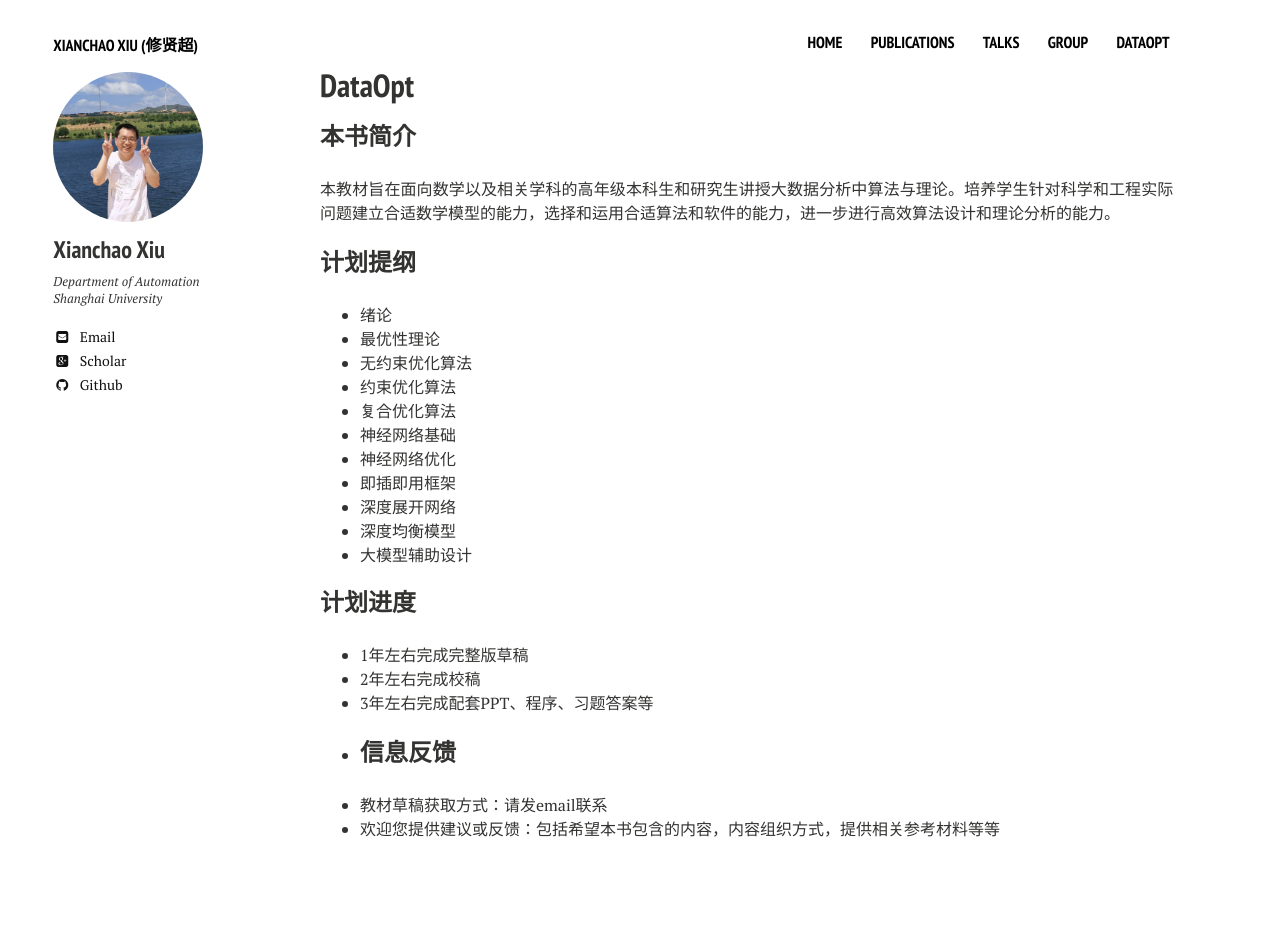
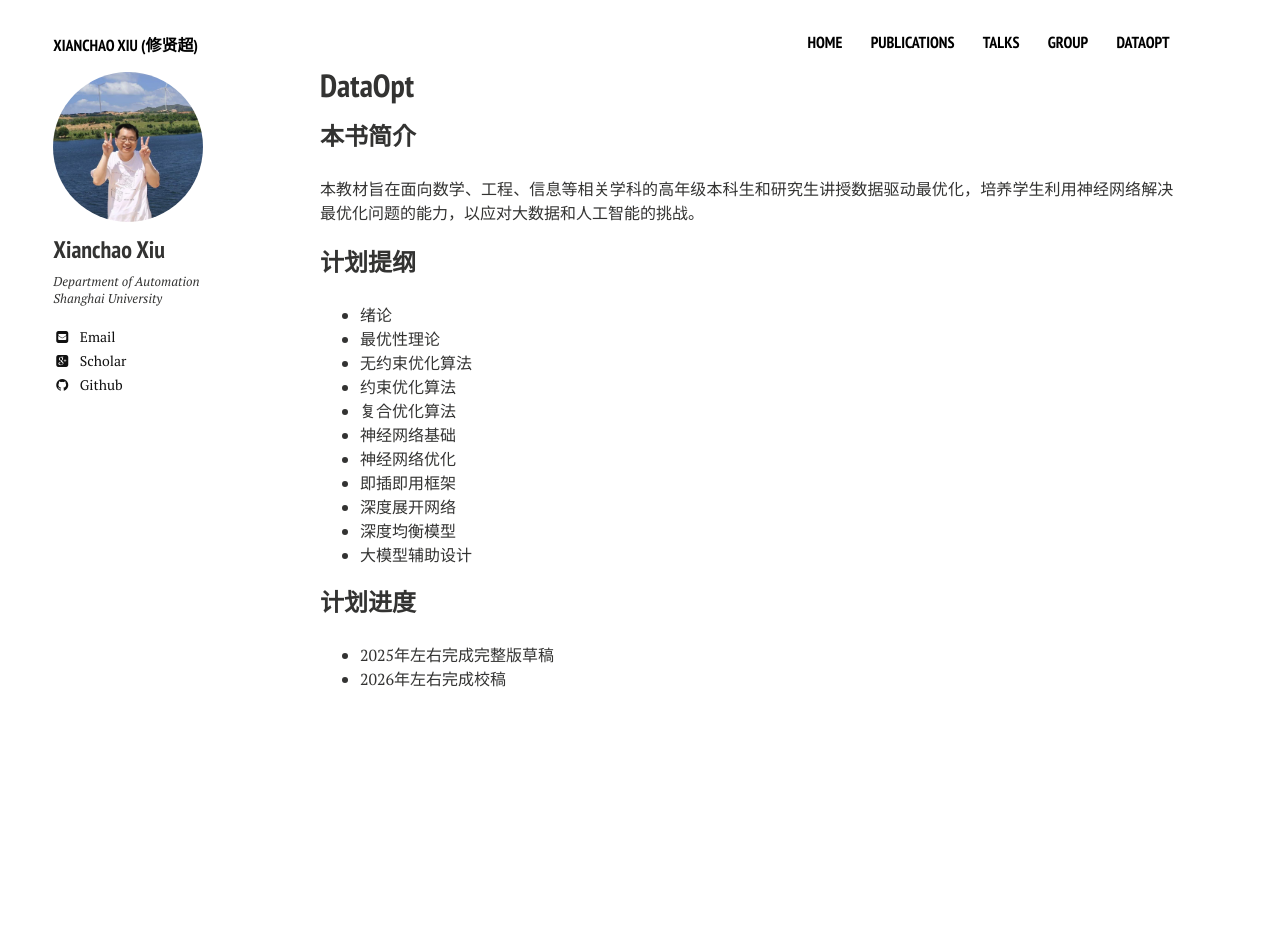
Before and after one commit to xianchaoxiu/xianchaoxiu.github.io, a Jekyll site: the page built from dataopt/index.md, in a window 1280 px wide. Built offline with Jekyll 4.4.1, drawn with Linux system fonts in a browser that asks for light colours; nearby versions of some CDN libraries; after the commit the page ends 900 px from its top, so only the background shows below that.

Commit message:
Update index.md

```diff
--- a/dataopt/index.md
+++ b/dataopt/index.md
@@ -9,9 +9,7 @@ share: false
 
 
 ### 本书简介
-本教材旨在面向数学以及相关学科的高年级本科生和研究生讲授大数据分析中算法与理论。培养学生针对科学和工程实际问题建立合适数学模型的能力，选择和运用合适算法和软件的能力，进一步进行高效算法设计和理论分析的能力。
-
-
+本教材旨在面向数学、工程、信息等相关学科的高年级本科生和研究生讲授数据驱动最优化，培养学生利用神经网络解决最优化问题的能力，以应对大数据和人工智能的挑战。
 
 
 ### 计划提纲
@@ -30,11 +28,5 @@ share: false
 
 
 ### 计划进度
-* 1年左右完成完整版草稿
-* 2年左右完成校稿
-* 3年左右完成配套PPT、程序、习题答案等
-
-*
-### 信息反馈
-* 教材草稿获取方式：请发email联系 <br>
-* 欢迎您提供建议或反馈：包括希望本书包含的内容，内容组织方式，提供相关参考材料等等 <br>
+* 2025年左右完成完整版草稿
+* 2026年左右完成校稿
```
